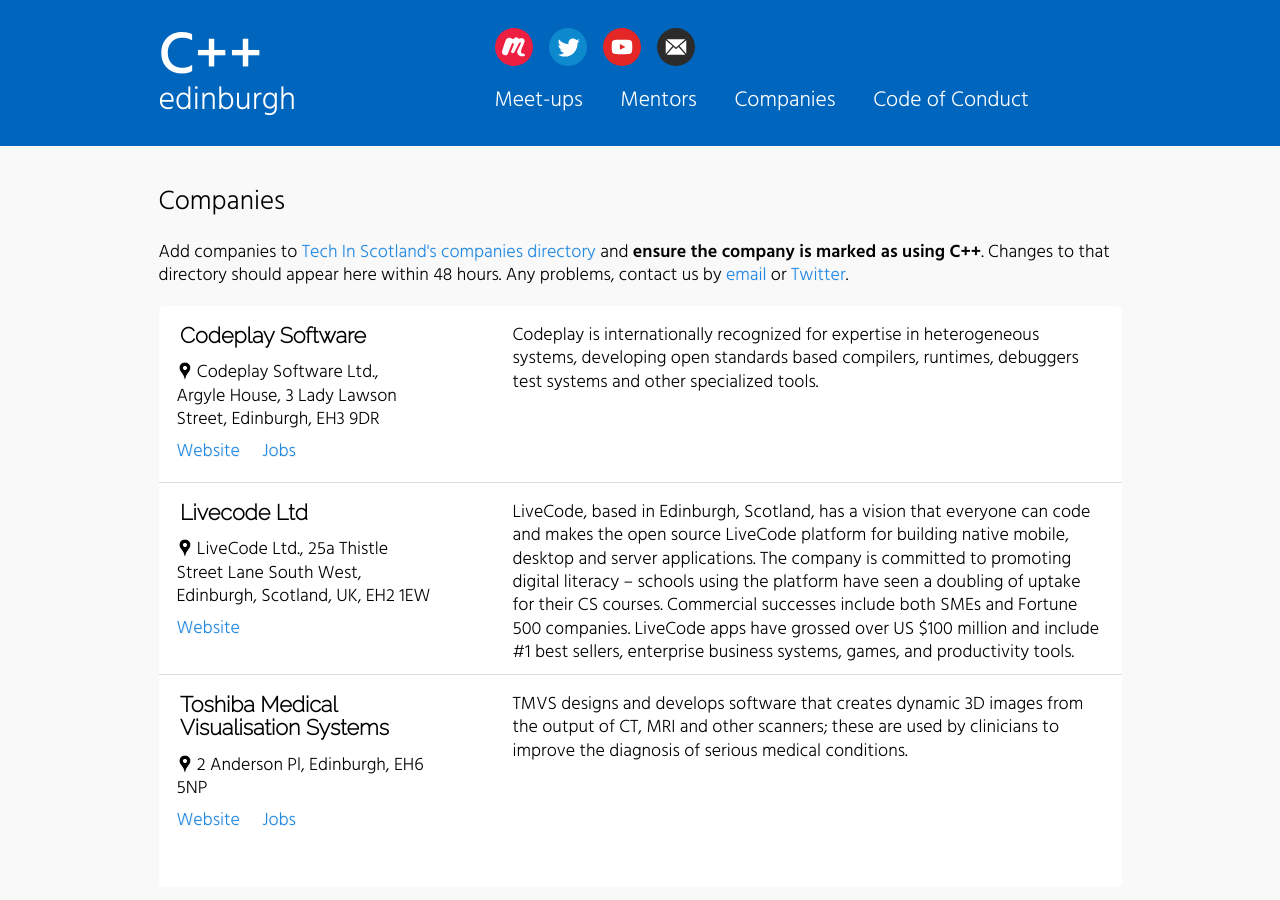
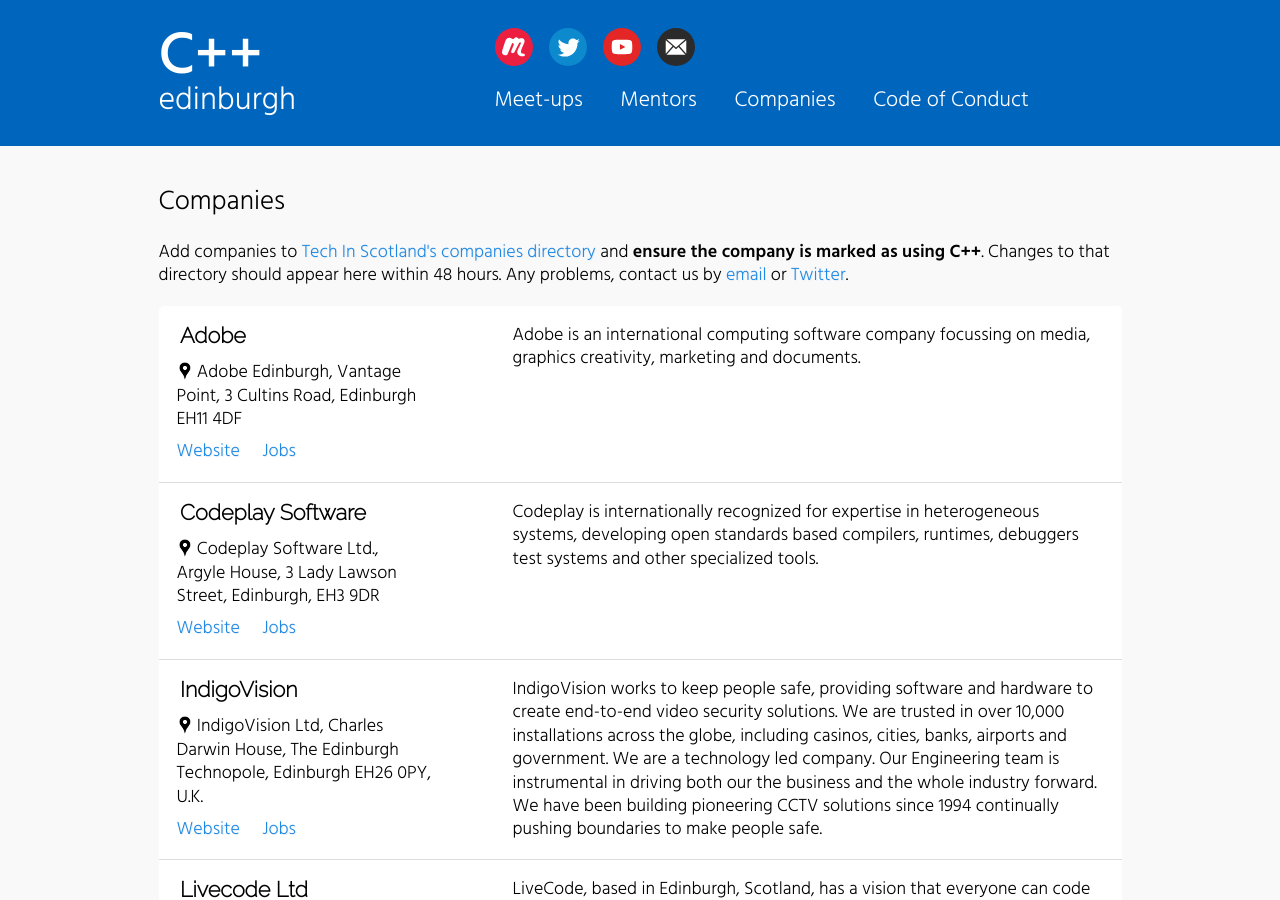
Before and after one commit to sftrabbit/CppEdinburgh, a Jekyll site: the page built from companies.html, in a window 1280 px wide and 900 px high. Built offline with Jekyll 4.4.1, drawn with Linux system fonts in a browser that asks for light colours.

Commit message:
[AUTO] Update companies
Travis build: 15

- Insert 'Adobe'
- Insert 'IndigoVision'

```diff
--- a/_data/companies.yaml
+++ b/_data/companies.yaml
@@ -1,3 +1,13 @@
+- name: Adobe
+  address: 'Adobe Edinburgh, Vantage Point, 3 Cultins Road, Edinburgh EH11 4DF'
+  links:
+    - name: Website
+      url: 'http://www.adobe.com'
+    - name: Jobs
+      url: 'http://www.adobe.com/careers.html'
+  description: >-
+    Adobe is an international computing software company focussing on media,
+    graphics creativity, marketing and documents.
 - name: Codeplay Software
   address: >-
     Codeplay Software Ltd., Argyle House, 3 Lady Lawson Street, Edinburgh, EH3
@@ -11,6 +21,25 @@
     Codeplay is internationally recognized for expertise in heterogeneous
     systems, developing open standards based compilers, runtimes, debuggers test
     systems and other specialized tools.
+- name: IndigoVision
+  address: >-
+    IndigoVision Ltd, Charles Darwin House, The Edinburgh Technopole, Edinburgh
+    EH26 0PY, U.K.
+  links:
+    - name: Website
+      url: 'https://www.indigovision.com'
+    - name: Jobs
+      url: 'https://www.indigovision.com/careers/'
+  description: >-
+    IndigoVision works to keep people safe, providing software and hardware to
+    create end-to-end video security solutions. We are trusted in over 10,000
+    installations across the globe, including casinos, cities, banks, airports
+    and government.
+
+    We are a technology led company. Our Engineering team is instrumental in
+    driving both our the business and the whole industry forward. We have been
+    building pioneering CCTV solutions since 1994 continually pushing boundaries
+    to make people safe.
 - name: Livecode Ltd
   address: >-
     LiveCode Ltd., 25a Thistle Street Lane South West, Edinburgh, Scotland, UK,
```
